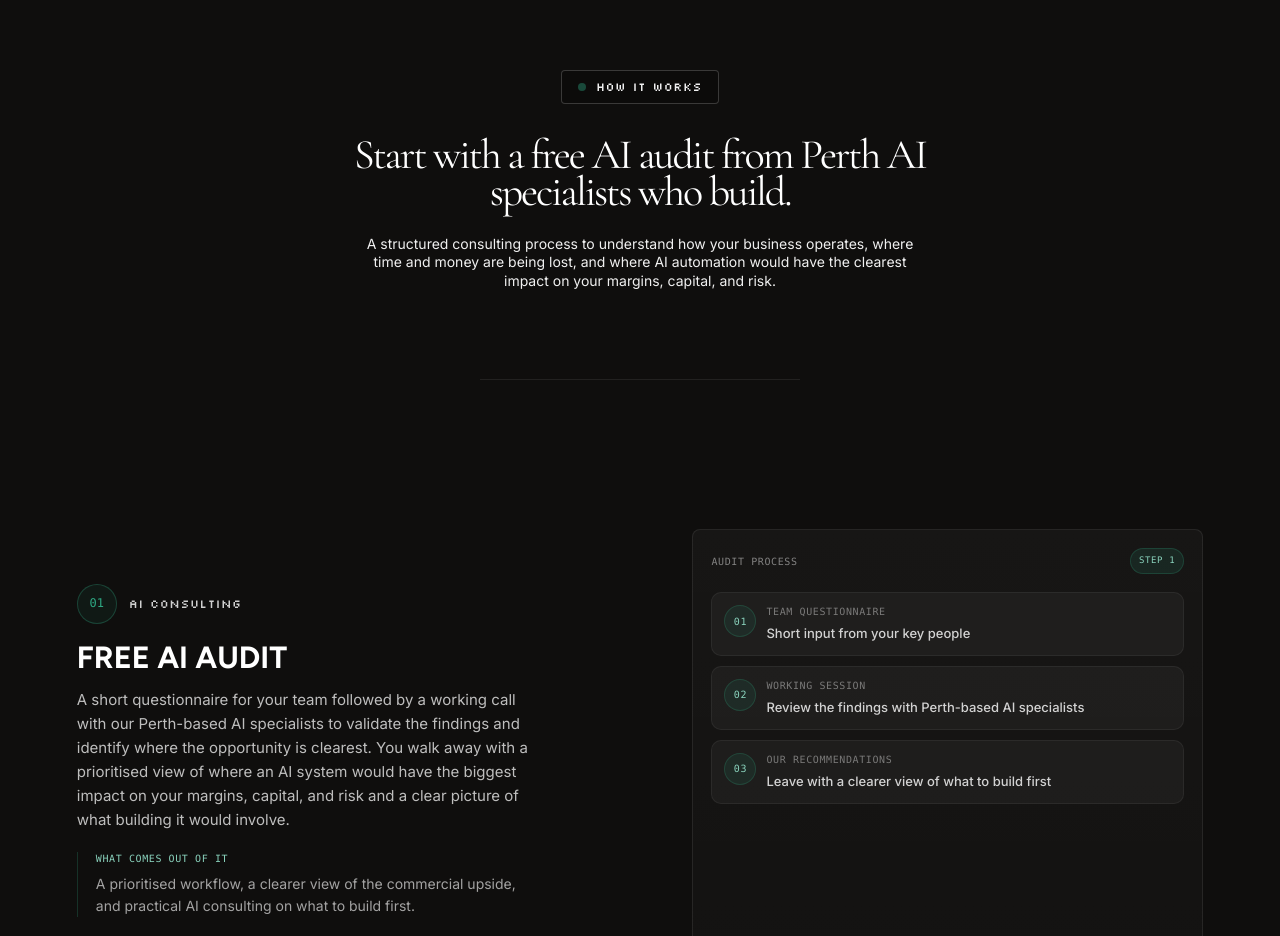
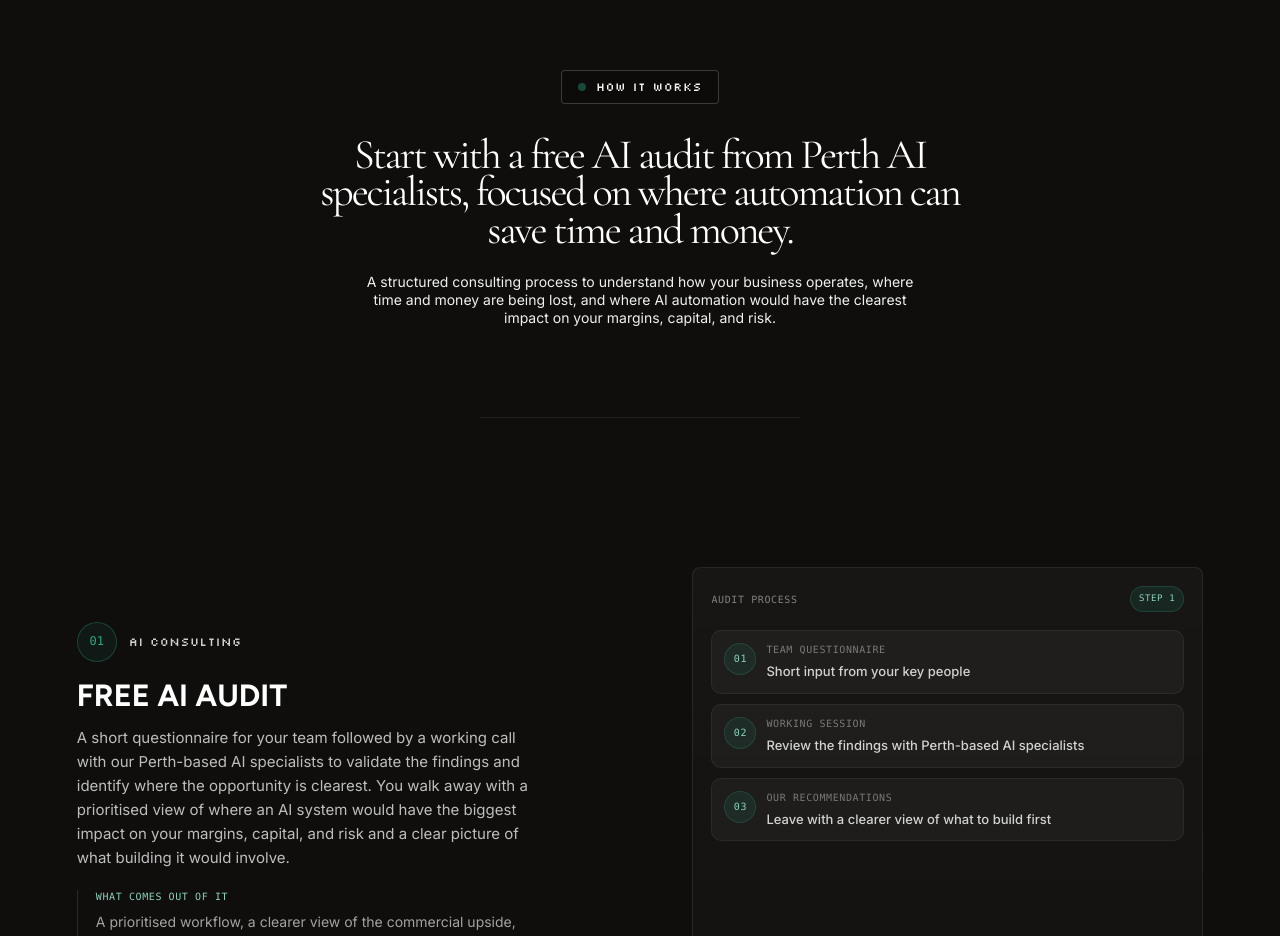
Before and after one commit to andymdavid/OS-website, a React (Vite) app: page /marginal-gains in a window 1280 px wide. Shown: the part 3720-4656 px from the top of the page. Built offline with nearby package versions, Linux system fonts and the light colour scheme; a web font is replaced by a local one.

Commit message:
Copy: clarify AI audit heading

```diff
--- a/src/components/MGHowItWorksSection.tsx
+++ b/src/components/MGHowItWorksSection.tsx
@@ -171,7 +171,7 @@ export function MGHowItWorksSection() {
         <div className="mg-how-it-works-hero">
           <div className="intro-pill fade-in">HOW IT WORKS</div>
           <h2 className="section-heading fade-in fade-in-stagger-1">
-            Start with a free AI audit from Perth AI specialists who build.
+            Start with a free AI audit from Perth AI specialists, focused on where automation can save time and money.
           </h2>
           <p className="mg-how-it-works-subpara fade-in fade-in-stagger-2">
             A structured consulting process to understand how your business operates, where time
```
